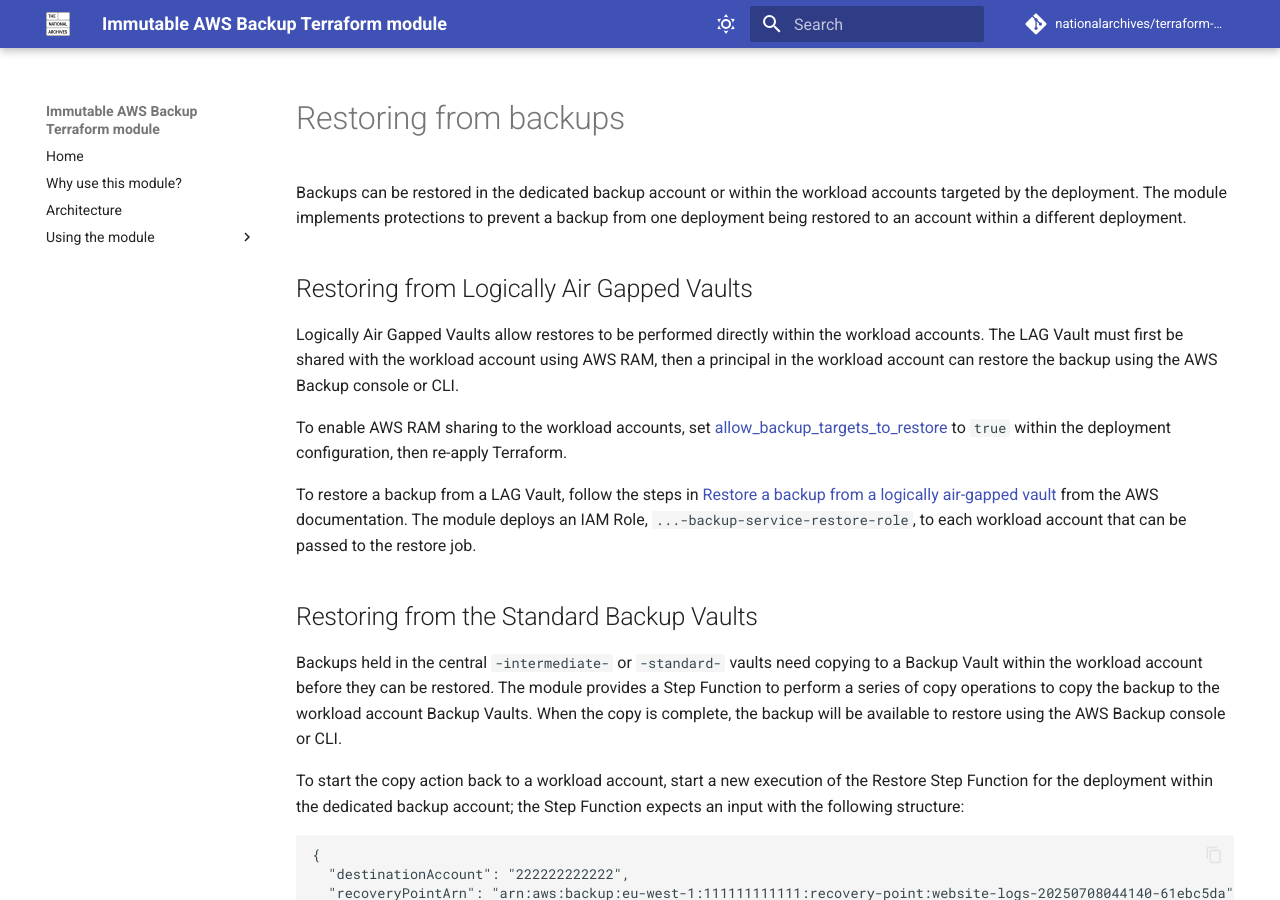
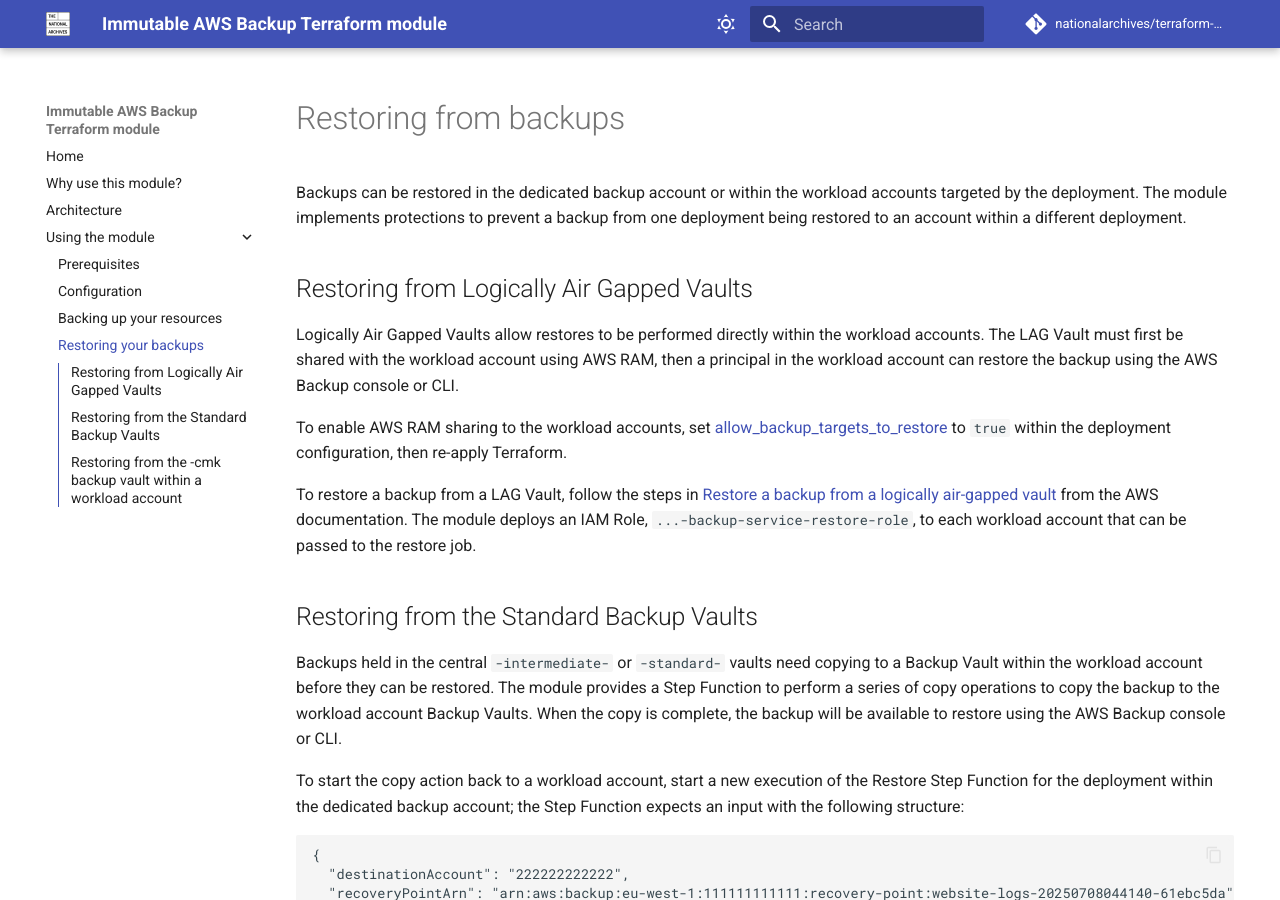
Before and after one commit to nationalarchives/terraform-aws-immutable-aws-backup, an MkDocs documentation site: the page built from docs/usage-restoring-your-backups.md, in a window 1280 px wide and 900 px high. Built offline with MkDocs 1.6.1 and Material for MkDocs 9.7.7, drawn with Linux system fonts in a browser that asks for light colours; comment, search, counter and statistics services are not loaded.

```diff
--- a/mkdocs.yml
+++ b/mkdocs.yml
@@ -50,7 +50,7 @@
       - Prerequisites: usage-prerequisites.md
       - Configuration: usage-configuration.md
       - Backing up your resources: usage-backing-up-your-resources.md
-      - Restoring from backups: usage-restoring-from-backups.md
+      - Restoring your backups: usage-restoring-your-backups.md
 
 plugins:
   - social
```
